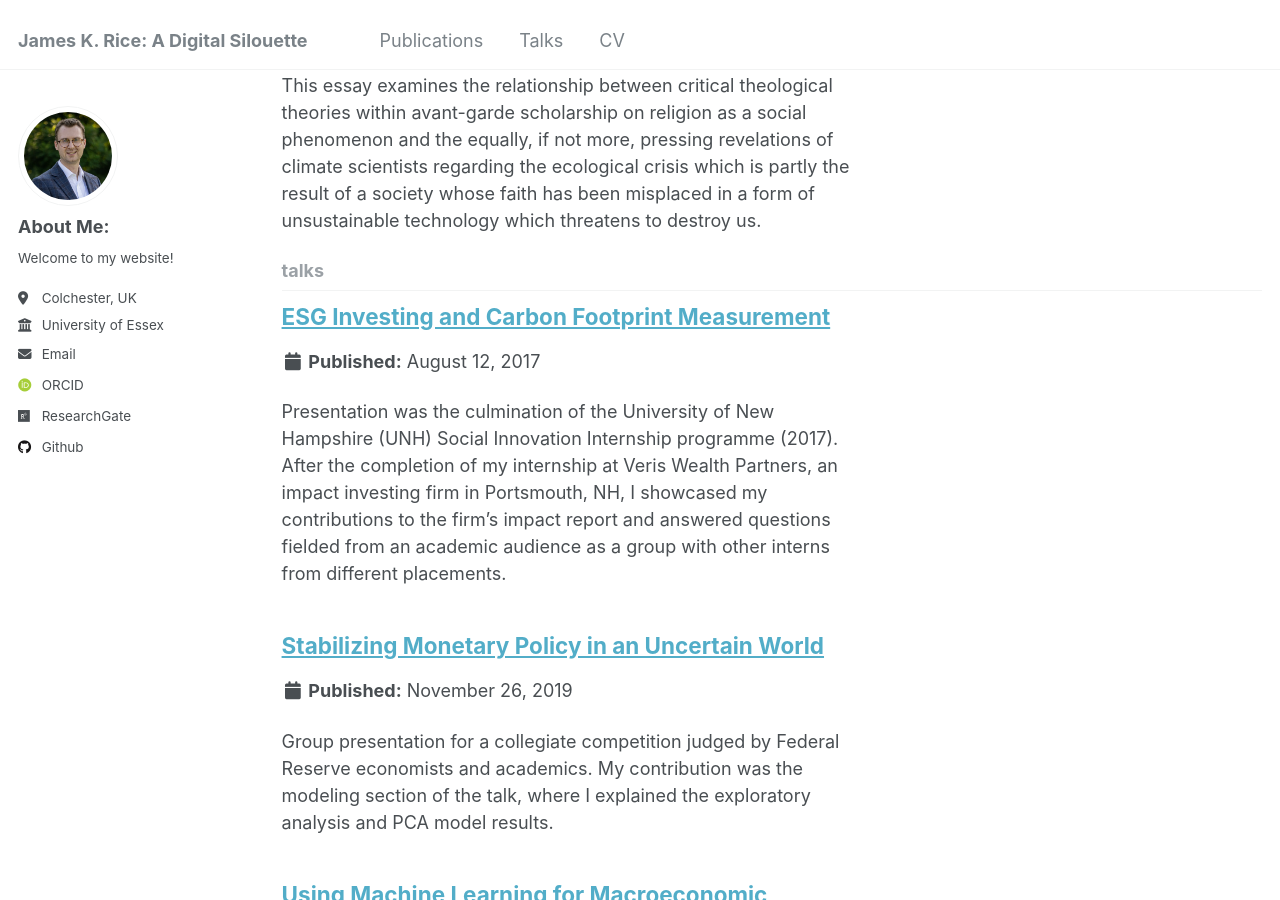
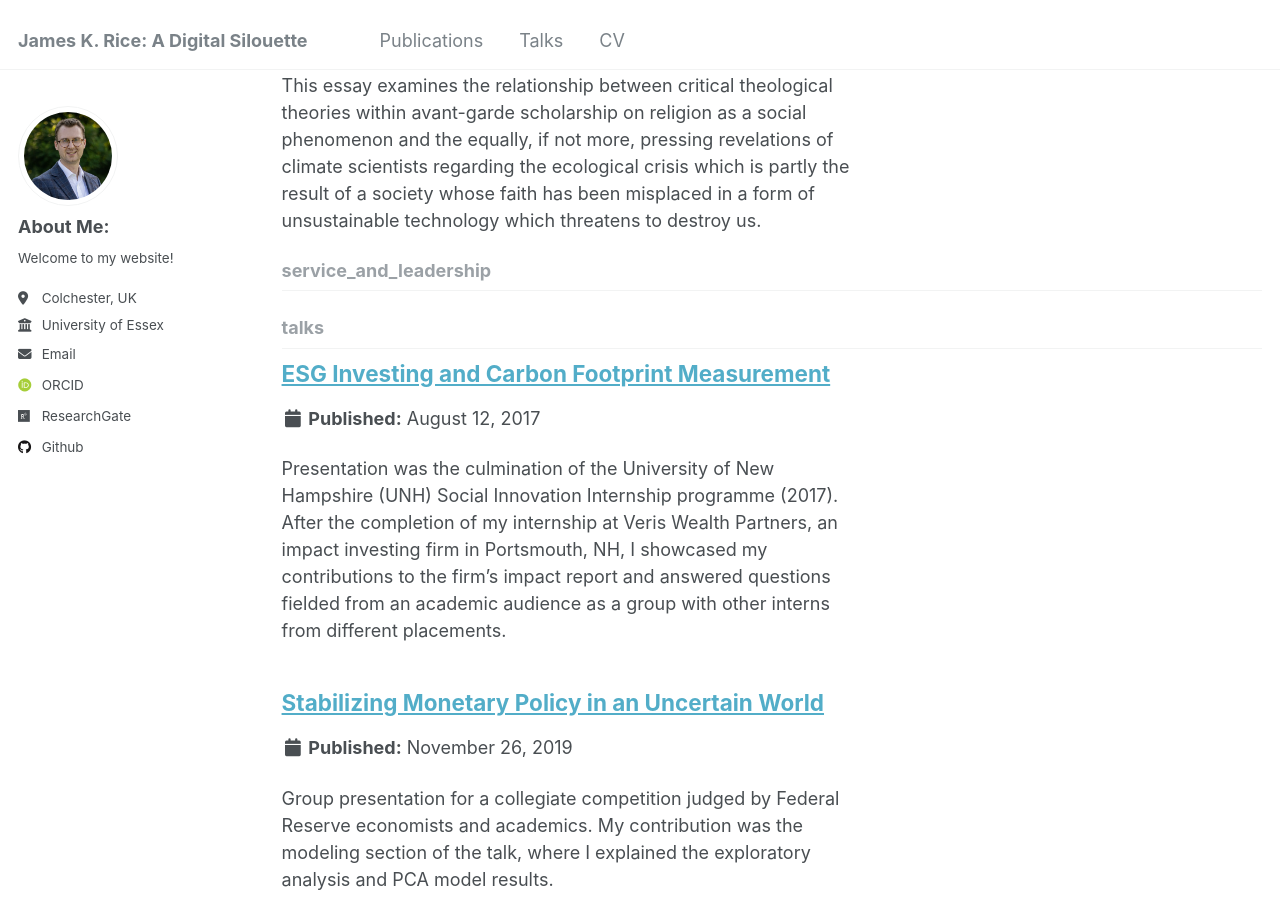
Before and after one commit to jameskrice7/jameskrice7.github.io, a Jekyll site: the page built from _pages/collection-archive.html, in a window 1280 px wide and 900 px high, scrolled down 2168 px. Built offline with Jekyll 4.4.1, drawn with Linux system fonts in a browser that asks for light colours; some web fonts are replaced; a file with an impossible date is left out.

Commit message:
Update _config.yml

```diff
--- a/_config.yml
+++ b/_config.yml
@@ -223,6 +223,9 @@
   publications:
     output: true
     permalink: /:collection/:path/
+  service_and_leadership:
+    output: true
+    permalink: /service_and_leadership/:path/
   portfolio:
     output: true
     permalink: /:collection/:path/
```
